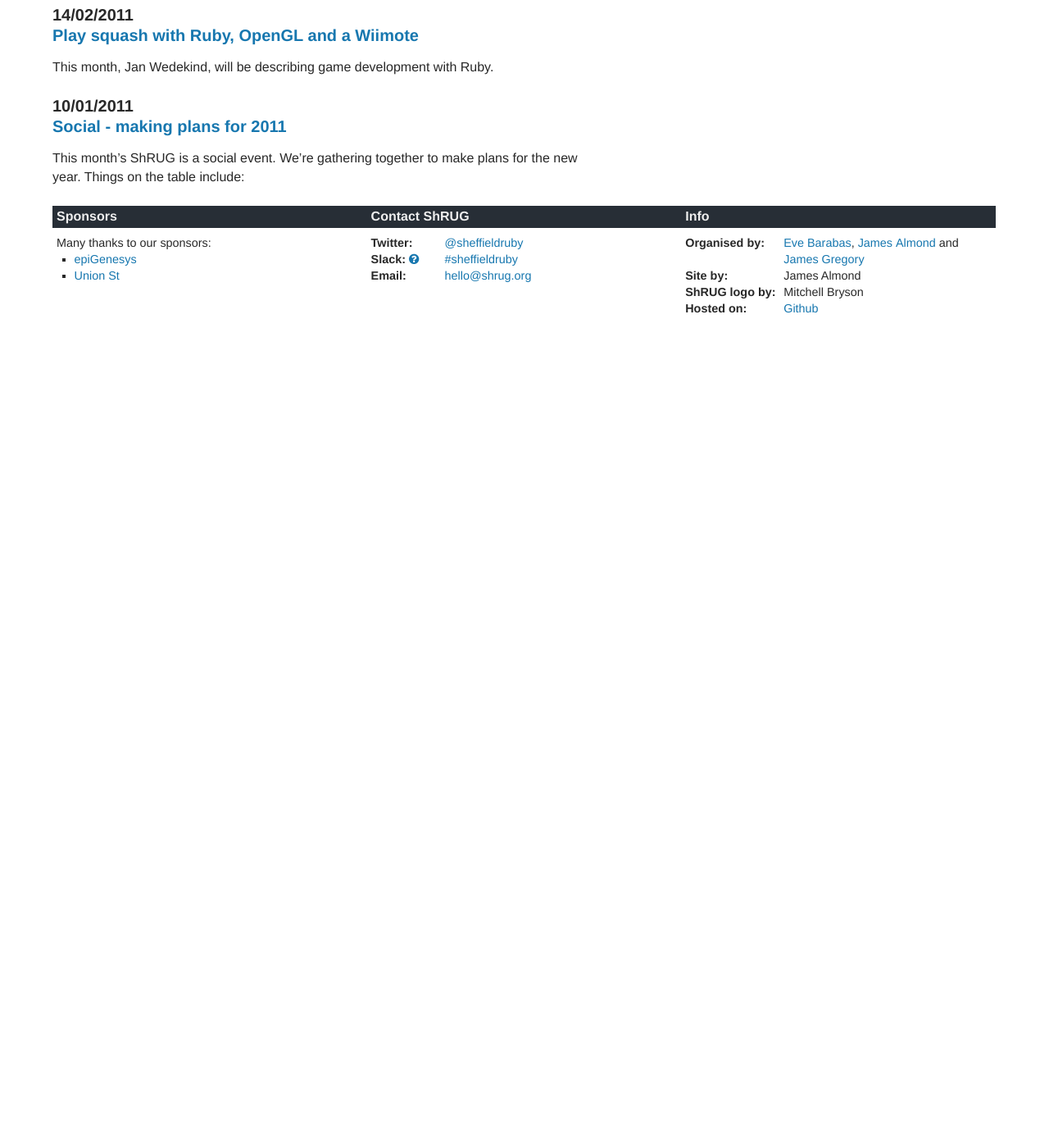
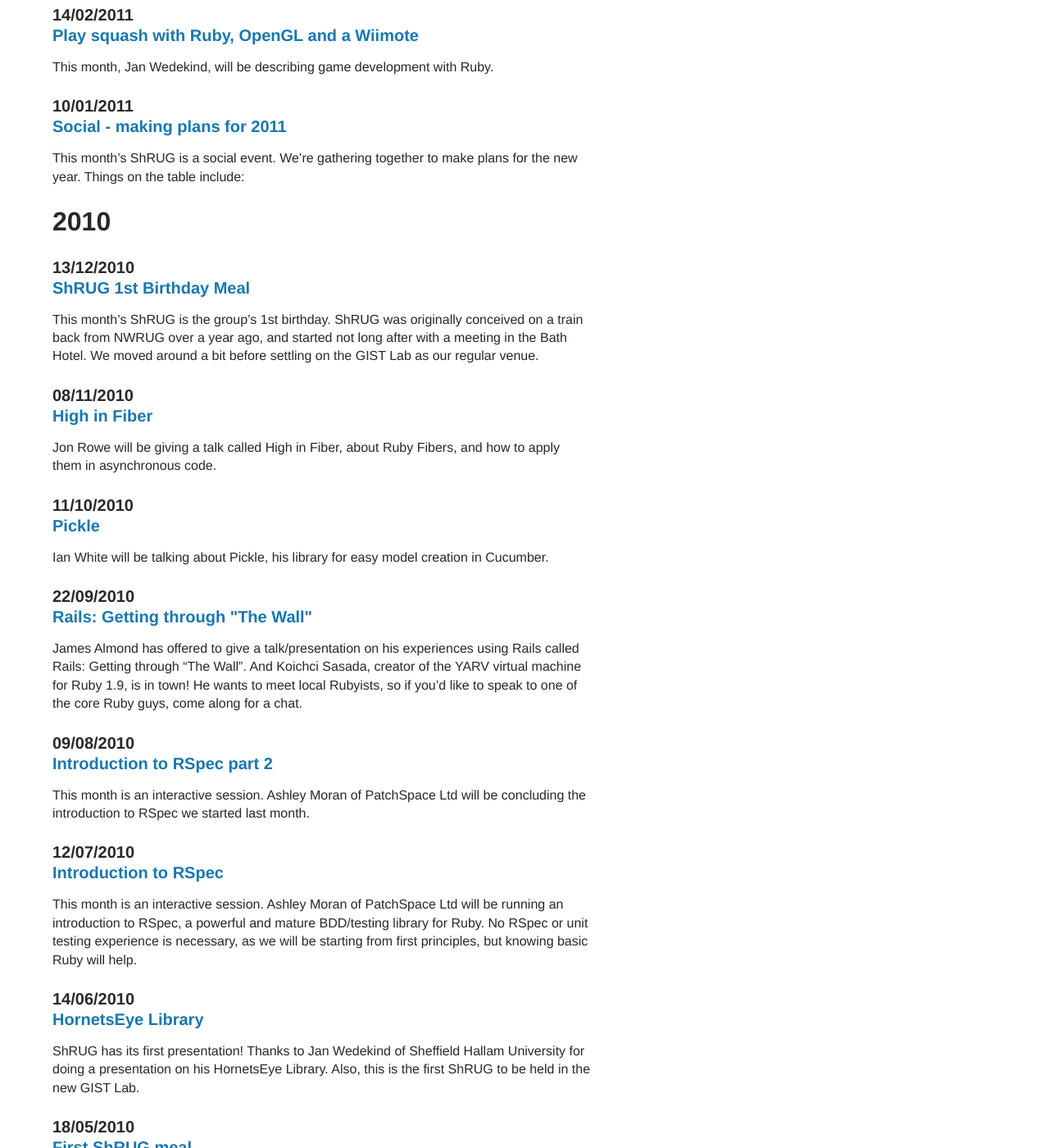
Before and after one commit to shruggers/shruggers.github.com, a Jekyll site: the page built from meetings.html, in a window 1280 px wide and 1400 px high, scrolled down 8947 px. Shown: the whole window at 82% size. Built offline with Jekyll 4.4.1, drawn with Linux system fonts in a browser that asks for light colours; nearby versions of some CDN libraries; before the commit the page ends 9363 px from its top, so only the background shows below that; some of the changed text lies outside the part shown.

Commit message:
Revert ":boom: remove some meetups in an attempt to show event"
This reverts commit b9936a865d72d0ae31db4e2c9fa0786793609458.

```diff
--- /dev/null
+++ b/_posts/2009-12-14-2009-12-first-meeting.markdown
@@ -0,0 +1,20 @@
+---
+layout: default
+categories: meetings
+title: First Meeting
+hide_location: true
+permalink: /meetings/shrug-1
+---
+The first meeting of ShRUG is an informal pub meeting. About 8 of us regular Ruby types are already going. We're hoping to attract as many Ruby hackers in the area as possible. If you have an interest, come along to the meeting, and join in the discussion on the [mailing list](http://shrug.org/mailing-list).
+
+We'll be arriving at 6.30pm to start talking Ruby (and related stuff) at 7pm.
+
+## Where to find us
+
+The first meeting is at the Bath Hotel on Victoria Street, just off West Street, Sheffield (of course!).
+
+## Directions station/centre of town
+
+From the station or centre of town you can take the tram towards Middlewood or Malin Bridge and get off at either the West Street stop or the University of Sheffield stop.
+
+There are also a number of buses that run up and down West Street.
--- /dev/null
+++ b/_posts/2010-01-11-11-jan-2010---new-year-shrug.markdown
@@ -0,0 +1,15 @@
+---
+layout: default
+categories: meetings
+title: New Year ShRUG
+hide_location: true
+permalink: /meetings/shrug-2
+---
+
+The second meeting of ShRUG is another informal pub meeting. We're trying out a new venue, Mojo.
+
+We'll be arriving at 6.30pm to start talking Ruby (and related stuff) at 7pm.
+
+## Where to find us
+
+Mojo is near Waitrose, off London Road. It's at the old Dulo venue.
--- /dev/null
+++ b/_posts/2010-02-09-shrug-3.markdown
@@ -0,0 +1,16 @@
+---
+layout: default
+categories: meetings
+title: Late Winter ShRUG
+hide_location: true
+---
+
+The third meeting of ShRUG is yet another informal pub meeting. We're re-using last month's venue, Mojo. Hopefully this time we'll find out if there's any chance of them getting a proper room sorted.
+
+Topics that will no doubt come up include the Rails 3 beta and Heroku's Ruby 1.8.7 / 1.9.1 beta. Because the organiser will make sure they do :-)
+
+We'll be arriving at 6.30pm to start talking Ruby (and related stuff) at 7pm.
+
+## Where to find us
+
+Mojo is near Waitrose, off London Road. It's at the old Dulo venue.
--- /dev/null
+++ b/_posts/2010-03-08-shrug-4.markdown
@@ -0,0 +1,16 @@
+---
+layout: default
+categories: meetings
+title: Sunny Start to Spring ShRUG
+hide_location: true
+---
+
+The fourth meeting of ShRUG is again taking place in Mojo. It's becoming a habit...
+
+More discussion of Rails 3 is likely. But what else? Who knows...
+
+We'll be arriving at 6.30pm to start talking Ruby (and related stuff) at 7pm. Start time is partly dependent on when Ian arrives with his magic pen :)
+
+## Where to find us
+
+Mojo is near Waitrose, off London Road. It's at the old Dulo venue.
--- /dev/null
+++ b/_posts/2010-04-28-shrug-5.markdown
@@ -0,0 +1,16 @@
+---
+layout: default
+categories: meetings
+title: Scottish Ruby Conf ShRUG
+hide_location: true
+---
+
+The fifth meeting of ShRUG is at the Electric Works. Massive thanks to the new building manager Louise for letting us use a meeting room.
+
+The topic is [http://scottishrubyconference.com/](http://shrug.org/meetings/shrug-5/Scottish%20Ruby%20Conference). We'll be doing short talks, rapid-firing through slides from the event and talking about interesting things we saw. Then off to a pub for a quiet, thoughtful retrospective of the conference.
+
+This month we'll be starting at 6.00pm promptly so we aren't making venue staff hang around. Please [grab a free ticket](http://shrug5.eventbrite.org/) from our EventBrite page so we can let them know who will be there.
+
+## Where to find us
+
+The Electric Works is a stone's throw from Sheffield Station.
--- /dev/null
+++ b/_posts/2010-05-18-shrug-6.markdown
@@ -0,0 +1,18 @@
+---
+layout: default
+categories: meetings
+title: First ShRUG meal
+hide_location: true
+---
+
+The sixth meeting of ShRUG is at the Ethiocubano restaurant. We'll be in downstairs room for the first half, followed by a meal upstairs for anyone who wants to stay. There's a Wikipedia page on [Ethiopian cuisine](http://en.wikipedia.org/wiki/Ethiopian_cuisine) if you want to learn more. You can also look at [my scan](http://bit.ly/ethiocubano-menu) of the menu.
+
+We almost had a talk lined up, but to avoid rushing it, we're delaying that to next month. If the venue is good, we may be back in June and set up a projector in the downstairs room.
+
+We'll be discussing news and Ruby tips picked up over the last month. As usual, these will go on the Analogue Blog.
+
+I (Ash) will be there from 6.00pm, but we'll probably move downstairs 6.30-7pm ish. The meal will probably be around 9pm.
+
+## Where to find us
+
+Ethiocubano restaurant is on Arundel Gate, not far from the bus station.
--- /dev/null
+++ b/_posts/2010-06-14-shrug-7.markdown
@@ -0,0 +1,14 @@
+---
+layout: default
+categories: meetings
+title: HornetsEye Library
+hide_location: true
+---
+
+ShRUG has its first presentation! Thanks to [Jan Wedekind](http://www.wedesoft.demon.co.uk/) of [Sheffield Hallam University](http://www.shu.ac.uk/research/meri/mmvl/) for doing a presentation on his [HornetsEye Library](http://www.wedesoft.demon.co.uk/hornetseye-api/files/HornetsEye-txt.html). Also, this is the first ShRUG to be held in the new GIST Lab.
+
+The topic is how to make implementing machine vision and object recognition algorithms much easier using the Ruby programming language. Machine vision requires real-time video I/O and low-level image manipulation. The work being presented has been partially funded by the EPSRC Nanorobotics research grant.
+
+Someone will be around at the GIST Lab from no later than 6.30pm. The presentation and questions will run 7pm-9pm. The GIST Lab is on Grinder's Hill, at one end of the Workstation.
+
+If you're going, please sign up for a ticket here: [http://shrug7.eventbrite.com/](http://shrug7.eventbrite.com/)
--- /dev/null
+++ b/_posts/2010-07-12-shrug-8.markdown
@@ -0,0 +1,12 @@
+---
+layout: default
+categories: meetings
+title: Introduction to RSpec
+hide_location: true
+---
+
+This month is an interactive session. Ashley Moran of [PatchSpace Ltd](http://www.patchspace.co.uk/) will be running an introduction to [RSpec](http://rspec.info/), a powerful and mature BDD/testing library for Ruby. No RSpec or unit testing experience is necessary, as we will be starting from first principles, but knowing basic Ruby will help.
+
+We're at the GIST Lab again. Someone will be around from no later than 6.30pm. The main session will run 7pm-9pm. The GIST Lab is on Grinder's Hill, at one end of the Workstation.
+
+If you're going, please sign up for a ticket here: [http://shrug8.eventbrite.com/](http://shrug8.eventbrite.com/) (If you want to just turn up, that's fine. We just like to know who's coming to help us get ready.)
--- /dev/null
+++ b/_posts/2010-08-09-shrug-9.markdown
@@ -0,0 +1,14 @@
+---
+layout: default
+categories: meetings
+title: Introduction to RSpec part 2
+hide_location: true
+---
+
+This month is an interactive session. Ashley Moran of [PatchSpace Ltd](http://www.patchspace.co.uk/) will be concluding the introduction to [RSpec](http://rspec.info/) we started last month.
+
+We'll be finish the Money example from Kent Beck's [Test Driven Development by Example](http://www.goodreads.com/book/show/6408726-test-driven-development-by-example).
+
+We're at the GIST Lab again. Someone will be around from no later than 6.30pm. The main session will run 7pm-9pm. The GIST Lab is on Grinder's Hill, at one end of the Workstation.
+
+If you're going, please sign up for a ticket here: [http://shrug9.eventbrite.com/](http://shrug9.eventbrite.com/) (If you want to just turn up, that's fine. We just like to know who's coming to help us get ready.
--- /dev/null
+++ b/_posts/2010-09-22-shrug-10.markdown
@@ -0,0 +1,20 @@
+---
+layout: default
+categories: meetings
+title: 'Rails: Getting through "The Wall"'
+hide_location: true
+---
+
+[James Almond](http://jamesalmond.com) has offered to give a talk/presentation on his experiences using Rails called Rails: Getting through "The Wall". And Koichci Sasada, creator of the YARV virtual machine for Ruby 1.9, is in town! He wants to meet local Rubyists, so if you'd like to speak to one of the core Ruby guys, come along for a chat.
+
+## Rails: Getting through "The Wall"
+
+Whilst Rails is a good framework to get started with, the majority of learning resources that exist focus on the basic CRUD actions or specific tools. Once you get past the simple CRUD steps, it's easy to get to the point where you hit 'the wall': tests times spiral, files get longer, you're not sure where things should go or what should do what, and the time take to add each feature gets longer.
+
+I'm going to cover a few techniques and practices that attempt to solve these issues, focussing on separation of concerns, understandability (possibly a made up word!), removing duplication and testability (also made up?). The talk will include optimising routes, controllers and views and using presenter objects and service objects within the Rails MVC pattern.
+
+## Venue
+
+We're at the GIST Lab again. Someone will be around from no later than 6.30pm. The main session will run 7pm-9pm. The GIST Lab is on Grinder's Hill, at one end of the Workstation.
+
+If you're going, please sign up for a ticket here: [http://shrug10.eventbrite.com/](http://shrug10.eventbrite.com/) (If you want to just turn up, that's fine. We just like to know who's coming to help us get ready.)
--- /dev/null
+++ b/_posts/2010-10-11-shrug-11.markdown
@@ -0,0 +1,16 @@
+---
+layout: default
+categories: meetings
+title: Pickle
+hide_location: true
+---
+
+Ian White will be talking about [Pickle](http://github.com/ianwhite/pickle), his library for easy model creation in [Cucumber](http://cukes.info/).
+
+We'll also have a quick retrospective of the thing that was a bit like a Code Retreat held the previous Saturday.
+
+## Venue
+
+We're at the GIST Lab again. Someone will be around from no later than 6.30pm. The main session will run 7pm-9pm. The GIST Lab is on Grinder's Hill, at one end of the Workstation.
+
+If you're going, please sign up for a ticket here: [http://shrug11.eventbrite.com/](http://shrug11.eventbrite.com/) (If you want to just turn up, that's fine. We just like to know who's coming to help us get ready.)
--- /dev/null
+++ b/_posts/2010-11-08-shrug-12.markdown
@@ -0,0 +1,14 @@
+---
+layout: default
+categories: meetings
+title: High in Fiber
+hide_location: true
+---
+
+[Jon Rowe](http://twitter.com/JonRowe) will be giving a talk called High in Fiber, about [Ruby Fibers](http://ruby-doc.org/core-1.9/classes/Fiber.html), and how to apply them in asynchronous code.
+
+## Venue
+
+We're at the GIST Lab as usual. Someone will be around from no later than 6.30pm. The main session will run 7pm-9pm. The GIST Lab is on Grinder's Hill, at one end of the Workstation.
+
+If you're going, please sign up for a ticket here: [http://shrug12.eventbrite.com/](http://shrug12.eventbrite.com/) (If you want to just turn up, that's fine. We just like to know who's coming to help us get ready.)
--- /dev/null
+++ b/_posts/2010-12-13-shrug-13.markdown
@@ -0,0 +1,10 @@
+---
+layout: default
+categories: meetings
+title: ShRUG 1st Birthday Meal
+hide_location: true
+---
+
+This month's ShRUG is the group's 1st birthday. ShRUG was originally conceived on a train back from NWRUG over a year ago, and started not long after with a meeting in the Bath Hotel. We moved around a bit before settling on the GIST Lab as our regular venue.
+
+Our first birthday meal will be at the Saffron Club in Sheffield Centre, near the meeting of West St and Glossop Road (not far from the Uni tram stop). There is already a table provisionally booked, but we need to know exact numbers so please sign up for a [ticket](http://shrug13.eventbrite.com/).
--- a/_posts/2016-02-08-shrug-75.markdown
+++ b/_posts/2016-02-08-shrug-75.markdown
@@ -7,6 +7,7 @@
 tags: [ruby, shruggers, community]
 date: 2016-02-08 18:30
 time: 6.30 to 8.30pm
+meetup: 227840241
 published: true
 location: Tap and Tankard
 location_addr: 24 Cambridge Street, S1 4HP
```
